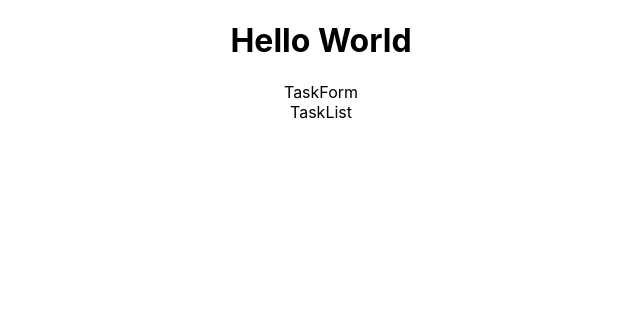
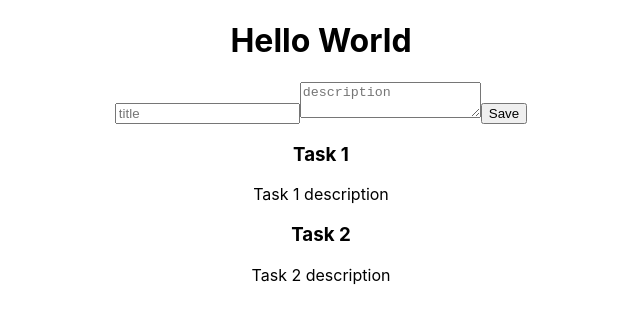
Before and after one commit to BrayanGuerreroXD/react-rtk-crud, a React (Create React App) app: page / in a window 1280 px wide. Shown: the top 322 px of the page, without its empty margins (319-959 px from the left). Built offline with nearby package versions, Linux system fonts and the light colour scheme; the HTML template or start-up script is replaced by a standard one.

Commit message:
Create form in TaskForm component

```diff
--- a/src/App.js
+++ b/src/App.js
@@ -1,12 +1,10 @@
 import "./App.css";
-import { useDispatch, useSelector } from "react-redux";
+
+// Components
+import TaskList from "./components/TaskList";
 import TaskForm from "./components/TaskForm";
-import TaskList from "./components/TaskList";
 
 function App() {
-  const stateTasks = useSelector(state => state.tasks)
-  console.log(stateTasks)
-
   return (
     <div className="App">
       <h1>Hello World</h1>
--- a/src/app/store.js
+++ b/src/app/store.js
@@ -1,8 +1,7 @@
 import { configureStore } from "@reduxjs/toolkit";
+
 import tasksReducer from "../features/tasks/taskSlice";
 
 export const store = configureStore({
-  reducer: {
-    task: tasksReducer,
-  }
+  reducer: { tasks: tasksReducer },
 });
--- a/src/components/TaskForm.jsx
+++ b/src/components/TaskForm.jsx
@@ -1,5 +1,40 @@
+import { useState } from "react";
+
 function TaskForm() {
-  return <div>TaskForm</div>;
+  const [task, setTask] = useState({
+    title: "",
+    description: "",
+  });
+
+  const handleChange = (e) => {
+    setTask({
+      ...task,
+      [e.target.name]: e.target.value,
+    });
+  };
+
+  const handleSubmit = (e) => {
+    e.preventDefault();
+    console.log(task);
+  };
+
+  return (
+    <form onSubmit={handleSubmit}>
+      <input
+        name="title"
+        type="text"
+        placeholder="title"
+        onChange={handleChange}
+      />
+      <textarea
+        name="description"
+        placeholder="description"
+        onChange={handleChange}
+      ></textarea>
+
+      <button>Save</button>
+    </form>
+  );
 }
 
 export default TaskForm;
--- a/src/components/TaskList.jsx
+++ b/src/components/TaskList.jsx
@@ -1,5 +1,19 @@
+import { useSelector } from "react-redux";
+
 function TaskList() {
-  return <div>TaskList</div>;
+  const tasks = useSelector((state) => state.tasks);
+  console.log(tasks);
+
+  return (
+    <div>
+      {tasks.map((task) => (
+        <div key={task.id}>
+          <h3>{task.title}</h3>
+          <p>{task.description}</p>
+        </div>
+      ))}
+    </div>
+  );
 }
 
 export default TaskList;
--- a/src/features/tasks/taskSlice.js
+++ b/src/features/tasks/taskSlice.js
@@ -1,8 +1,23 @@
 import { createSlice } from '@reduxjs/toolkit'
 
+const initialState = [
+  {
+    id: '1',
+    title: 'Task 1',
+    description: 'Task 1 description',
+    completed: false
+  },
+  {
+    id: '2',
+    title: 'Task 2',
+    description: 'Task 2 description',
+    completed: false
+  }
+]
+
 export const taskSlice = createSlice({
-  name: 'tasks',
-  initialState: [],
+  name: "tasks",
+  initialState,
   reducers: {
 
   }
```
